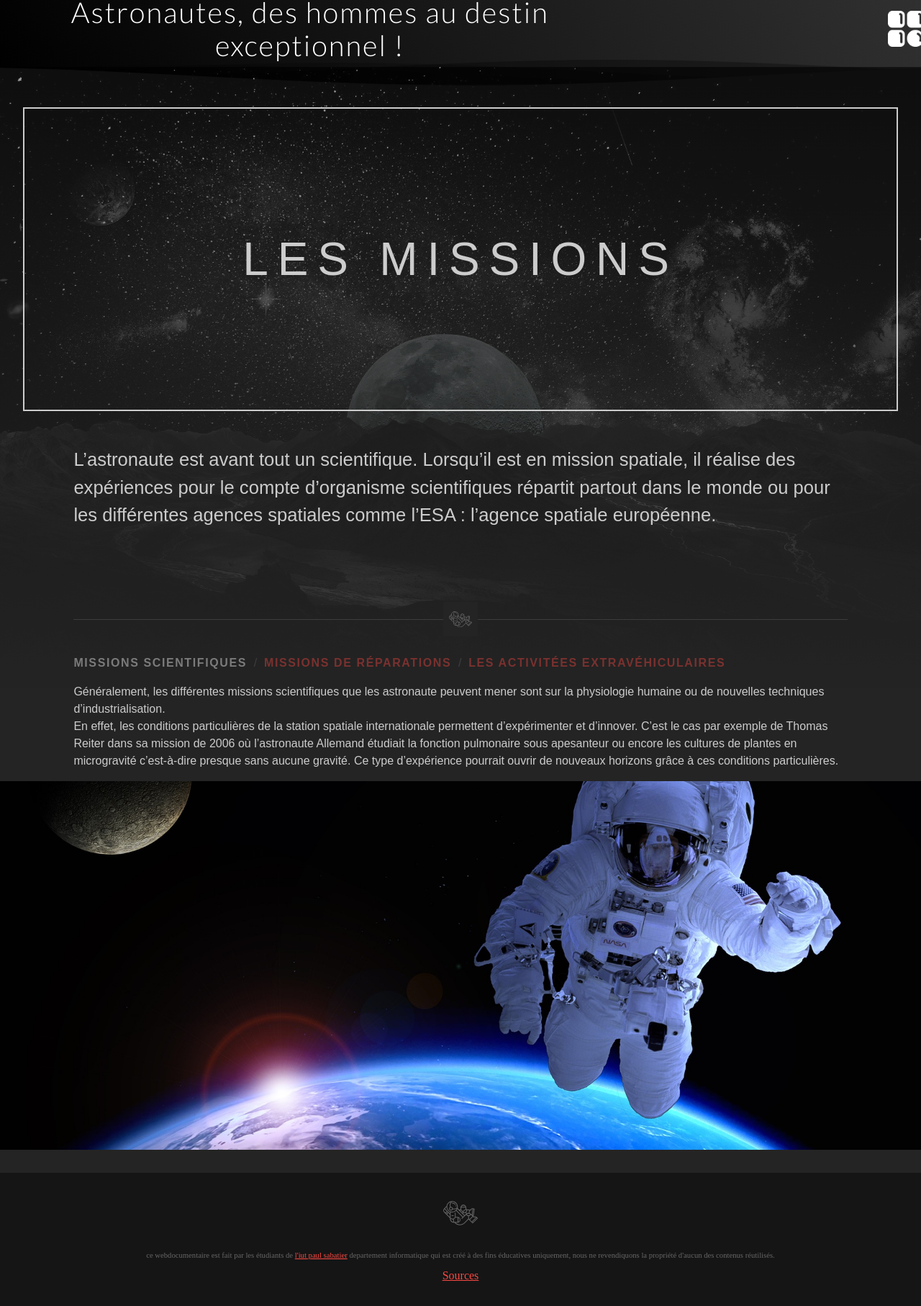
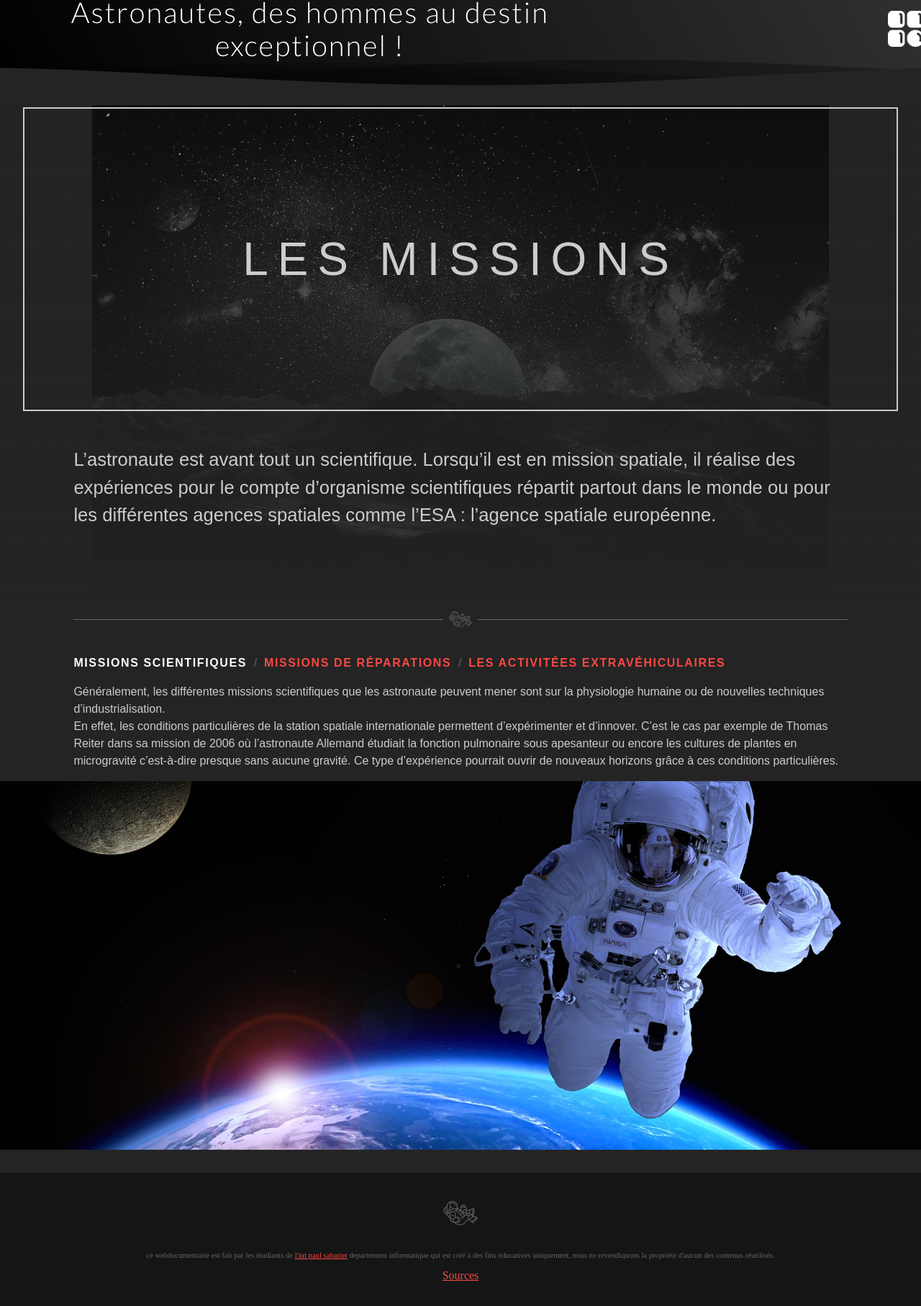
Before and after one commit to notHaze/Parcours-d-astronaute, a PHP site: page /html/Missions.html in a window 1280 px wide. Shown: the whole page at 72% size. Run offline with PHP 8.4, Linux system fonts and the light colour scheme; some libraries are stand-ins or nearby versions.

Commit message:
Update styleP.css

```diff
--- a/styles/styleP.css
+++ b/styles/styleP.css
@@ -1,6 +1,11 @@
 @import url(//fonts.googleapis.com/css?family=Lato:300:400);
 body{
   background-color: #242424;
+}
+
+.main{
+  position: relative;
+  z-index: 1;
 }
 
 /*autre*/
@@ -342,7 +347,7 @@ a:focus {
 .header__img {
   position: absolute;
   width: 100%;
-  z-index: 1;
+  z-index: auto;
   top: 50%;
   transform: translateY(-31%);
   opacity: 0.6;
```
